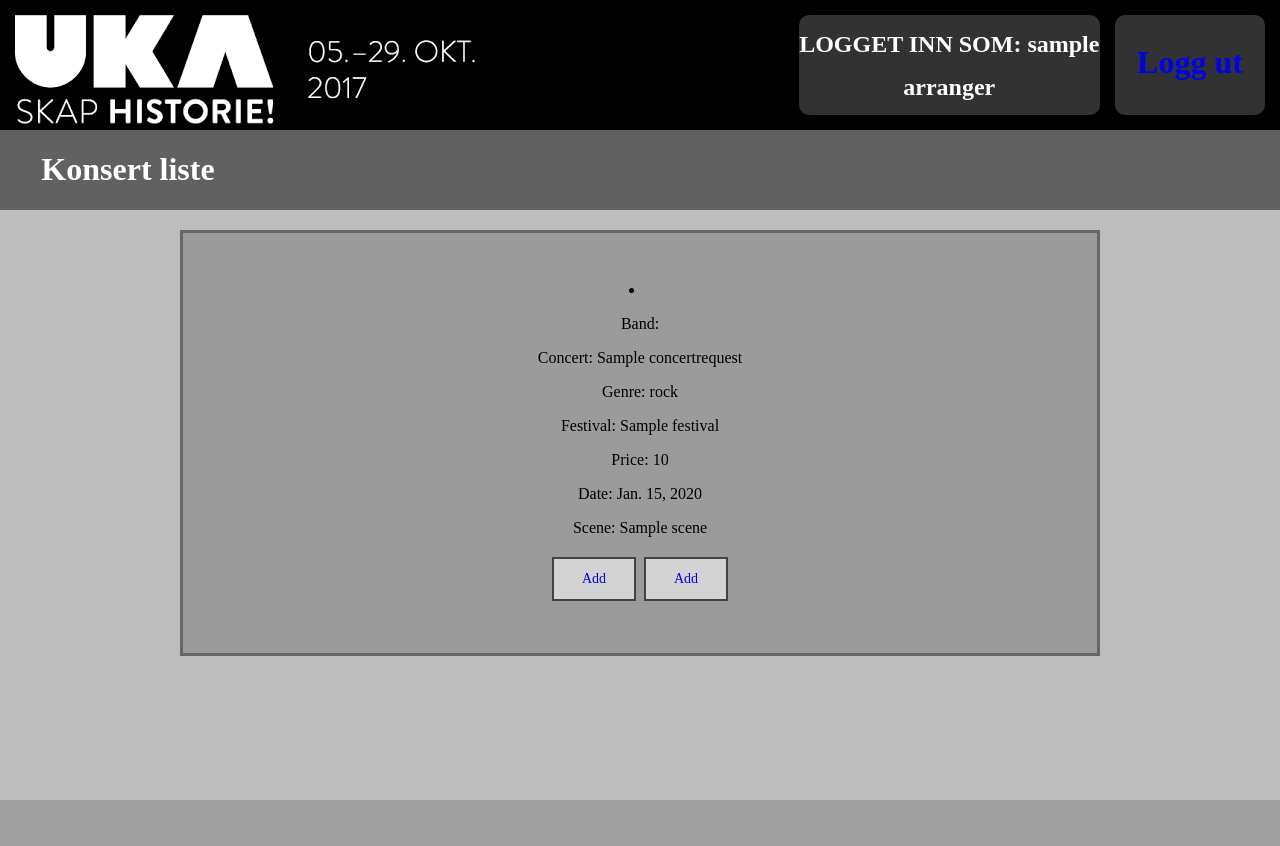
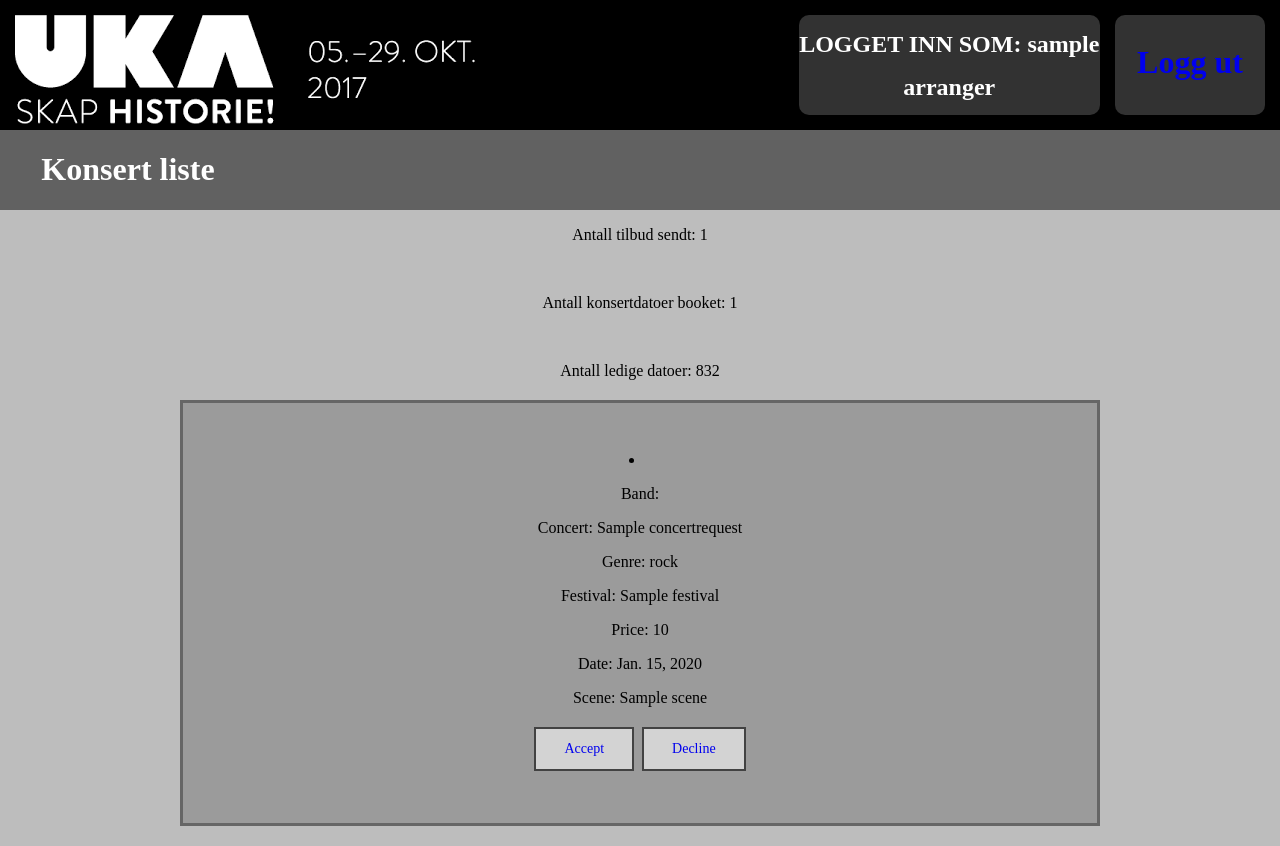
Before and after one commit to Mikkel94/IT1901-prosjekt, a Django app: page /festivalapp/booking_requests/ in a window 1280 px wide. Before the commit the page ends 800 px from the top, so only its background shows below. Run offline with Django 3.2, Linux system fonts and the light colour scheme; a user stored in the database is signed in; tables that the repository leaves empty hold one stand-in row (values such as "Sample post"); parts of the project's set-up code (start-up, migrations or seed data) failed here and were passed over; some libraries are stand-ins or nearby versions.

Commit message:
tilbud sendt ferdig. antall tilbud sendt også ferdig

```diff
--- a/festival/festivalapp/views.py
+++ b/festival/festivalapp/views.py
@@ -201,8 +201,18 @@
 @login_required
 def booking_requests(request):
     concert_requests = models.ConcertRequest.objects.all()
+    concert_isbooked = models.Band.objects.filter(is_booked=True)
+    avail_num = 0
+    if models.Festival.objects.filter(end_date__gte=datetime.date.today()):
+        c = models.Concert.objects.filter(festival__end_date__gte=datetime.date.today())[0]
+        end_date = c.festival.end_date
+        avail_num = (end_date - datetime.date.today()).days
+        avail_num -= len(concert_isbooked)
+
     return render(request, 'festivalapp/booking_requests.html', {
-        'concerts': concert_requests
+        'concerts': concert_requests,
+        'concerts_isbooked': concert_isbooked,
+        'available_dates': avail_num
     })
 
 
@@ -218,9 +228,11 @@
         festival=concert_request.festival,
         price=concert_request.price
     )[0]
-    concert.band.is_booked = True
-    concert.band.is_booking_req_sendt = False
+    band = models.Band.objects.get(pk=concert.band.pk)
     concert.save()
+    band.is_booked = True
+    band.is_booking_req_sendt = False
+    band.save()
     concert_request.delete()
     return HttpResponseRedirect(reverse('festivalapp:booking_requests'))
 
--- a/festival/templates/festivalapp/booking_requests.html
+++ b/festival/templates/festivalapp/booking_requests.html
@@ -1,5 +1,12 @@
 {% extends 'base.html' %}
 {% block content %}
+
+    <p>Antall tilbud sendt: {{ concerts | length }}</p>
+    <br>
+    <p>Antall konsertdatoer booket: {{ concerts_isbooked | length }}</p>
+    <br>
+    <p>Antall ledige datoer: {{ available_dates }}</p>
+
 
     {% for concert in concerts %}
         <li class="concert_element">
@@ -11,9 +18,9 @@
             <p>Date: {{ concert.date }}</p>
             <p>Scene: {{ concert.scene }}</p>
             <a href="{% url 'festivalapp:accept_booking_request' pk=concert.pk %}" type="button"
-               class="button add-button">Add</a>
+               class="button add-button">Accept</a>
             <a href="{% url 'festivalapp:decline_booking_request' pk=concert.pk %}" type="button"
-               class="button delete-button">Add</a>
+               class="button delete-button">Decline</a>
         </li>
     {% endfor %}
 
--- a/festival/templates/festivalapp/booking_responsible.html
+++ b/festival/templates/festivalapp/booking_responsible.html
@@ -4,6 +4,8 @@
 
     {% for band in bands %}
         {% if not band.is_booking_req_sendt %}
+
+
 
             <li class="concert_element">
 
```
Also changed, not shown: festival/festivalapp/migrations/0001_initial.py.
